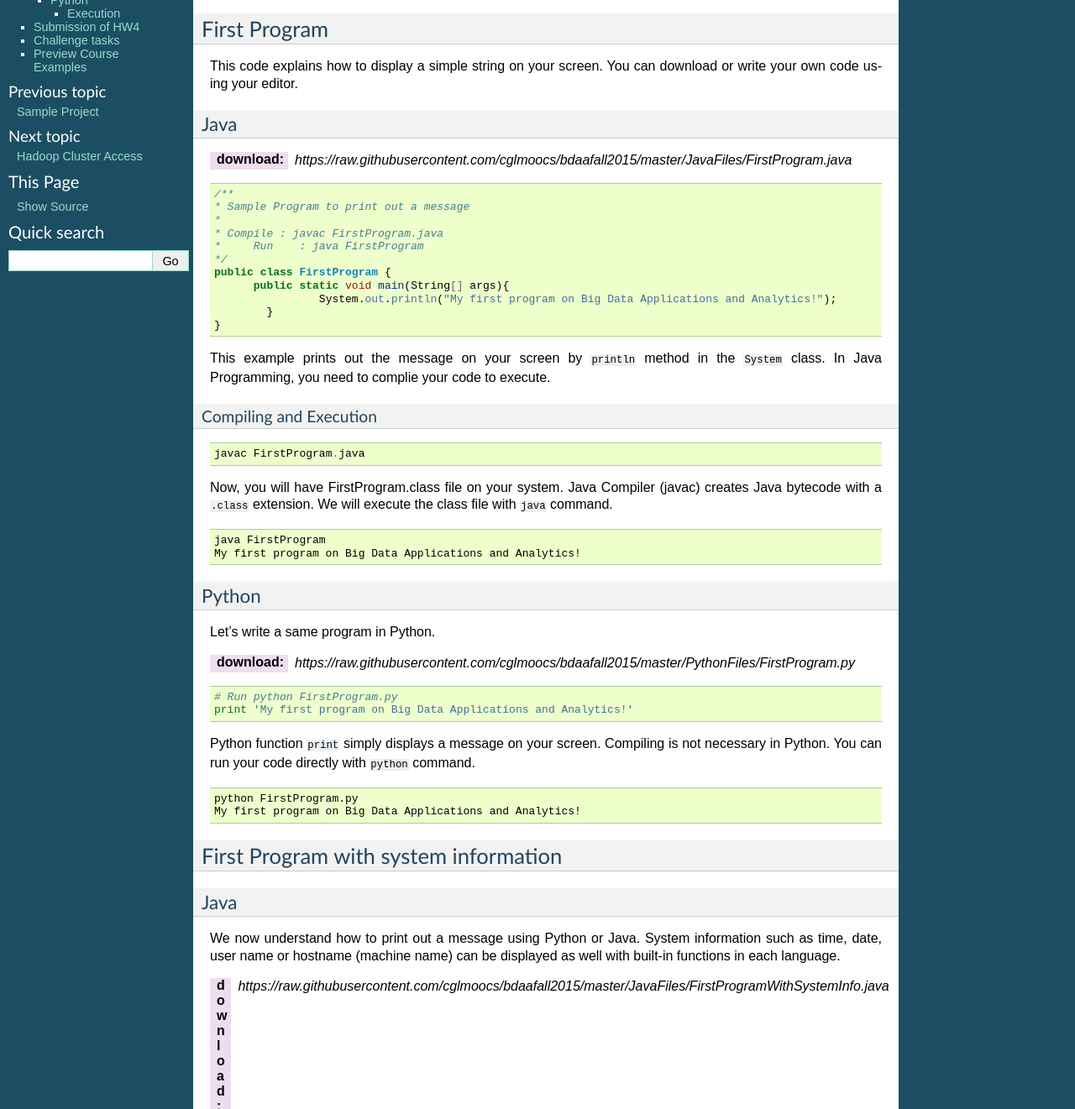
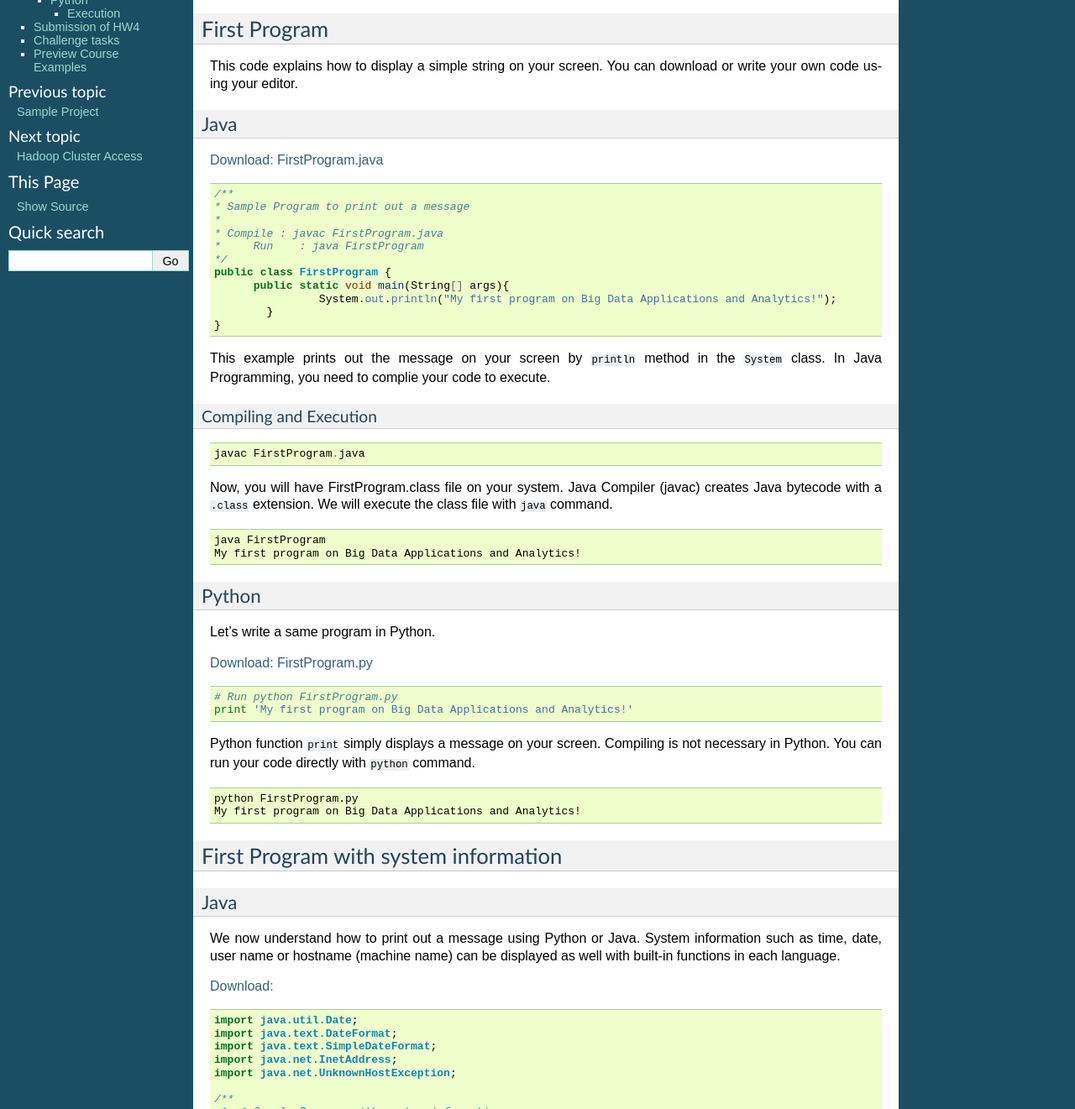
Before and after one commit to cglmoocs/bdaafall2015, a Sphinx documentation site: the page built from docs/source/hw4.rst, in a window 1280 px wide and 1400 px high, scrolled down 195 px, cut to the strip 79-1400 px from the top of the window. Shown: the whole strip at 84% size. Built offline with Sphinx 7.4.7, drawn with Linux system fonts in a browser that asks for light colours; some of the changed lines change nothing that is shown; some of the changed text lies outside the part shown.

Commit message:
download link

```diff
--- a/docs/source/hw4.rst
+++ b/docs/source/hw4.rst
@@ -23,7 +23,7 @@ download or write your own code using your editor.
 Java
 ^^^^^^^^^^^^^^^^^^^^^^^^^^^^^^^^^^^^^^^^^^^^^^^^^^^^^^^^^^^^^^^^^^^^^^^^^^^^^^^
 
-:download: `https://raw.githubusercontent.com/cglmoocs/bdaafall2015/master/JavaFiles/FirstProgram.java`
+`Download: FirstProgram.java <https://raw.githubusercontent.com/cglmoocs/bdaafall2015/master/JavaFiles/FirstProgram.java>`_
 
 .. code-block:: java
 
@@ -65,7 +65,7 @@ Python
 
 Let's write a same program in Python.
 
-:download: `https://raw.githubusercontent.com/cglmoocs/bdaafall2015/master/PythonFiles/FirstProgram.py`
+`Download: FirstProgram.py <https://raw.githubusercontent.com/cglmoocs/bdaafall2015/master/PythonFiles/FirstProgram.py>`_
 
 .. code-block:: python
 
@@ -92,7 +92,7 @@ We now understand how to print out a message using Python or Java. System
 information such as time, date, user name or hostname (machine name) can be
 displayed as well with built-in functions in each language.
 
-:download: `https://raw.githubusercontent.com/cglmoocs/bdaafall2015/master/JavaFiles/FirstProgramWithSystemInfo.java`
+`Download: <https://raw.githubusercontent.com/cglmoocs/bdaafall2015/master/JavaFiles/FirstProgramWithSystemInfo.java>`_
 
 .. code-block:: java
 
@@ -149,7 +149,7 @@ Compiling and Execution
 Python
 ^^^^^^^^^^^^^^^^^^^^^^^^^^^^^^^^^^^^^^^^^^^^^^^^^^^^^^^^^^^^^^^^^^^^^^^^^^^^^^^
 
-* :download:`FirstProgramWithSystemInfo.py <https://raw.githubusercontent.com/cglmoocs/bdaafall2015/master/PythonFiles/FirstProgramWithSystemInfo.py>`
+`Download FirstProgramWithSystemInfo.py <https://raw.githubusercontent.com/cglmoocs/bdaafall2015/master/PythonFiles/FirstProgramWithSystemInfo.py>`_
 
 .. code-block:: python
 
```
